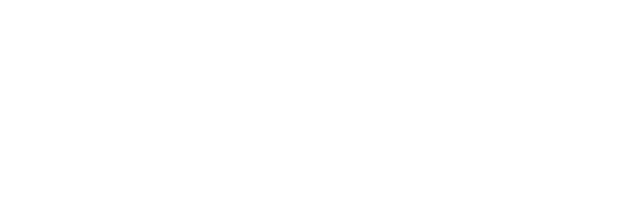
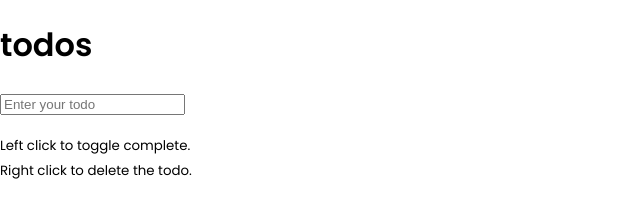
Before and after one commit to indra120/todo-app, a plain HTML site: page index.html in a window 1280 px wide. Shown: the whole page, without its empty margins (0-640 px from the left). Drawn offline with Linux system fonts and the light colour scheme.

Commit message:
Create app structure

```diff
--- a/index.html
+++ b/index.html
@@ -9,6 +9,16 @@
   <script src="script.js" defer></script>
 </head>
 
-<body></body>
+<body>
+  <h1>todos</h1>
+  <form id="form">
+    <input type="text" id="input" class="input" placeholder="Enter your todo" autocomplete="off" />
+    <ul class="todos" id="todos"></ul>
+  </form>
+  <small>
+    Left click to toggle complete. <br />
+    Right click to delete the todo.
+  </small>
+</body>
 
 </html>
```
